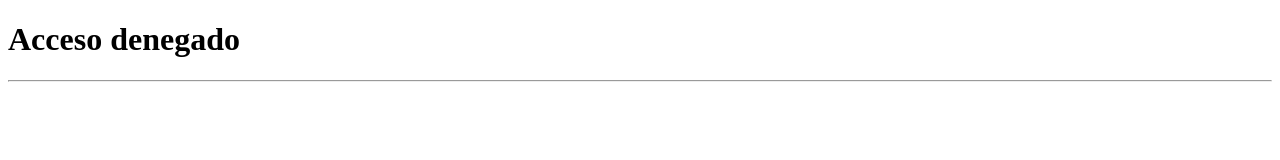
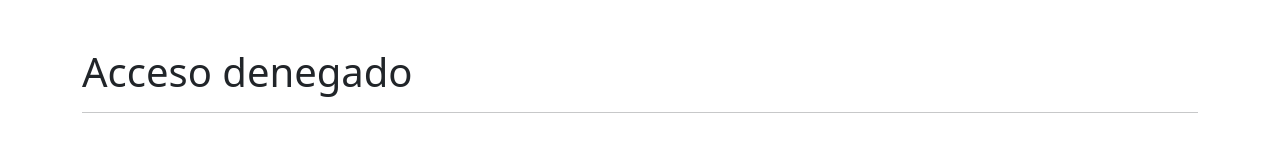
Before and after one commit to MarquezLondono/socketServer, a website: page public/index.html in a window 1280 px wide. Drawn offline with Linux system fonts and the light colour scheme.

Commit message:
Boostrap

```diff
--- a/public/index.html
+++ b/public/index.html
@@ -5,7 +5,7 @@
     <meta name="viewport" content="width=device-width, initial-scale=1.0">
     <title>Socket Server</title>
 
-    <link rel="stylesheet" href="css/bootstrap.min.css" type="css"/>
+    <link rel="stylesheet" href="css/bootstrap.min.css" type="text/css"/>
 </head>
 <body class="container">
 
```
